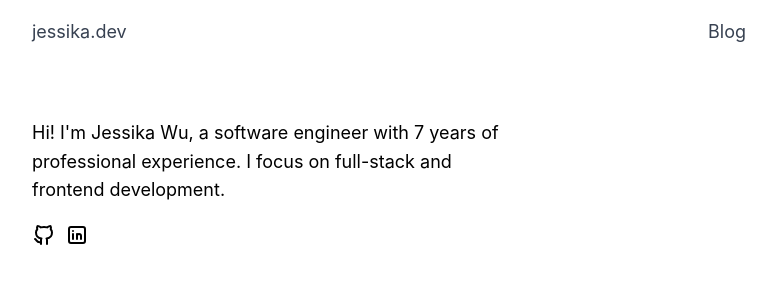
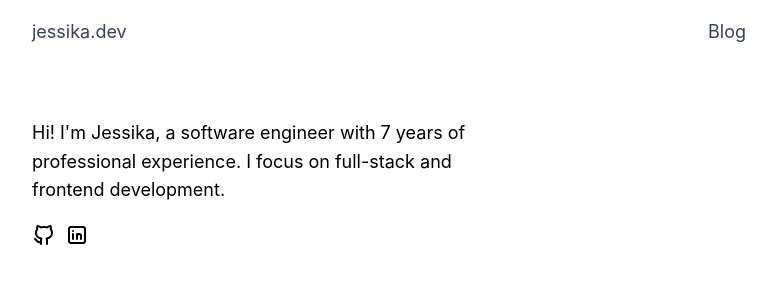
Before and after one commit to jessika/jessika.dev, a Next.js app: page / in a window 1280 px wide. Shown: the top 300 px of the page, without its empty margins (242-1018 px from the left). Built offline with nearby package versions, Linux system fonts and the light colour scheme.

Commit message:
Rename myself

```diff
--- a/pages/index.tsx
+++ b/pages/index.tsx
@@ -10,7 +10,7 @@ export default function Home() {
       </Head>
       <section className={styles.blurb}>
         <p>
-          Hi! I'm Jessika Wu, a software engineer with 7 years of professional
+          Hi! I'm Jessika, a software engineer with 7 years of professional
           experience. I focus on full-stack and frontend development.
         </p>
         <div className={styles.icons}>
```
